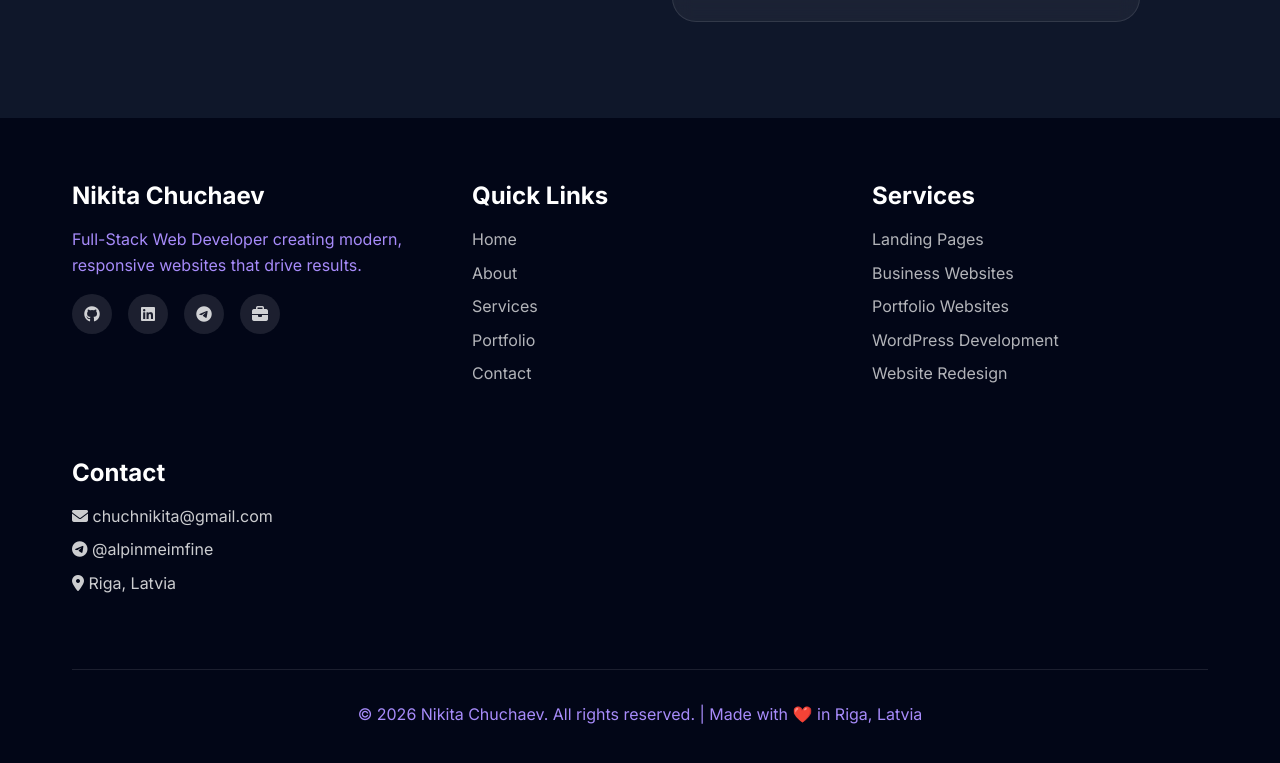
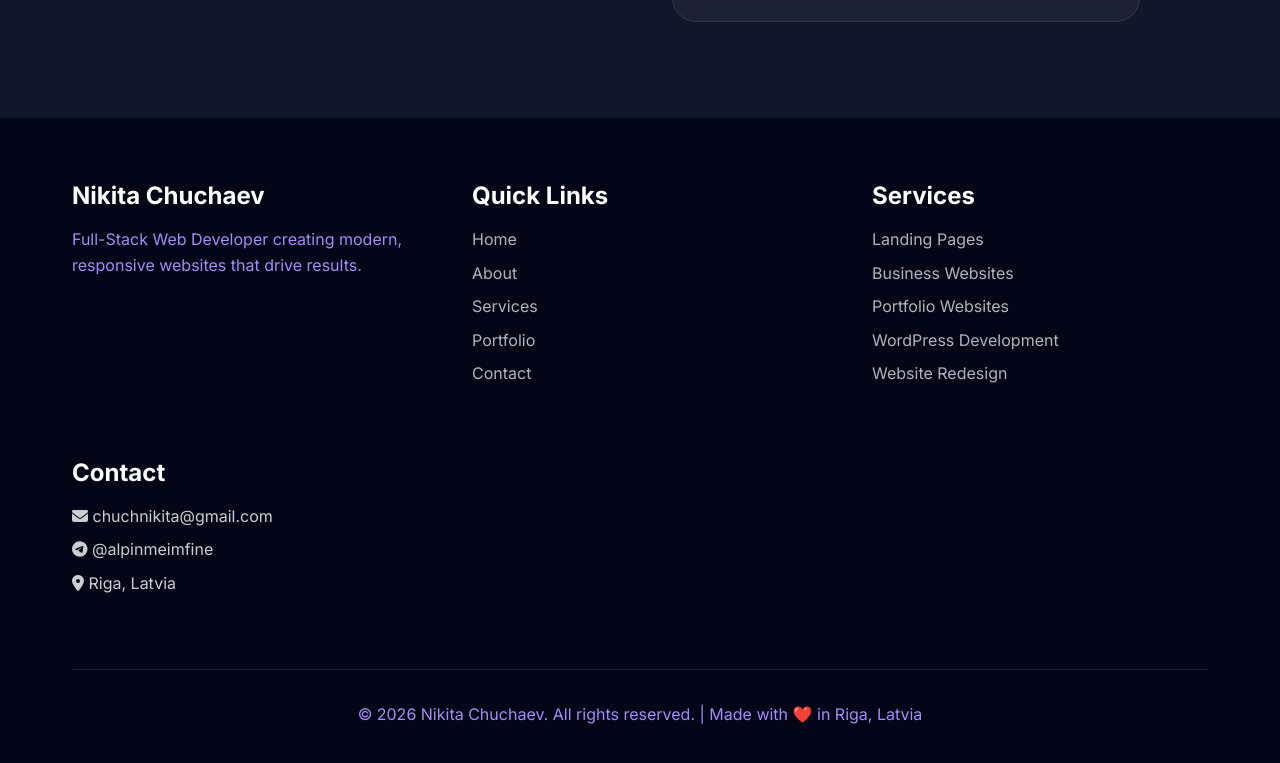
Before and after one commit to devvnikita-web/myportfolioeng, a plain HTML site: page index.html in a window 1280 px wide. Shown: the part 10708-11471 px from the top of the page. Drawn offline with Linux system fonts and the light colour scheme.

Commit message:
Remove social media links from footer
Removed social media links from the footer section.

```diff
--- a/index.html
+++ b/index.html
@@ -2103,10 +2103,7 @@
                     <h3>Nikita Chuchaev</h3>
                     <p data-en="Full-Stack Web Developer creating modern, responsive websites that drive results." data-ru="Full-Stack веб-разработчик, создающий современные, адаптивные сайты, которые приносят результаты.">Full-Stack Web Developer creating modern, responsive websites that drive results.</p>
                     <div class="social-links">
-                        <a href="#" class="social-link" title="GitHub"><i class="fab fa-github"></i></a>
-                        <a href="#" class="social-link" title="LinkedIn"><i class="fab fa-linkedin"></i></a>
-                        <a href="https://t.me/nikitachuchaev" class="social-link" title="Telegram"><i class="fab fa-telegram"></i></a>
-                        <a href="#" class="social-link" title="Upwork"><i class="fas fa-briefcase"></i></a>
+
                     </div>
                 </div>
                 <div class="footer-section">
```
